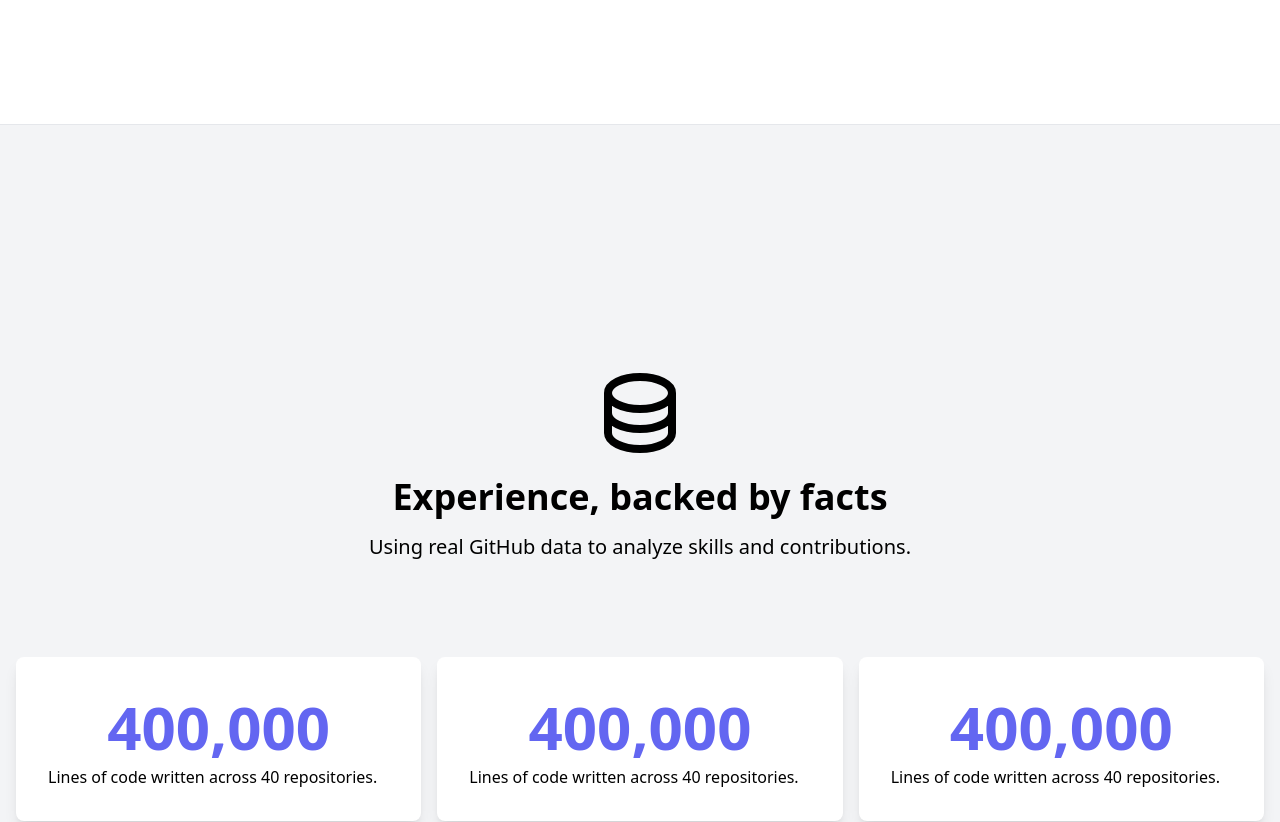
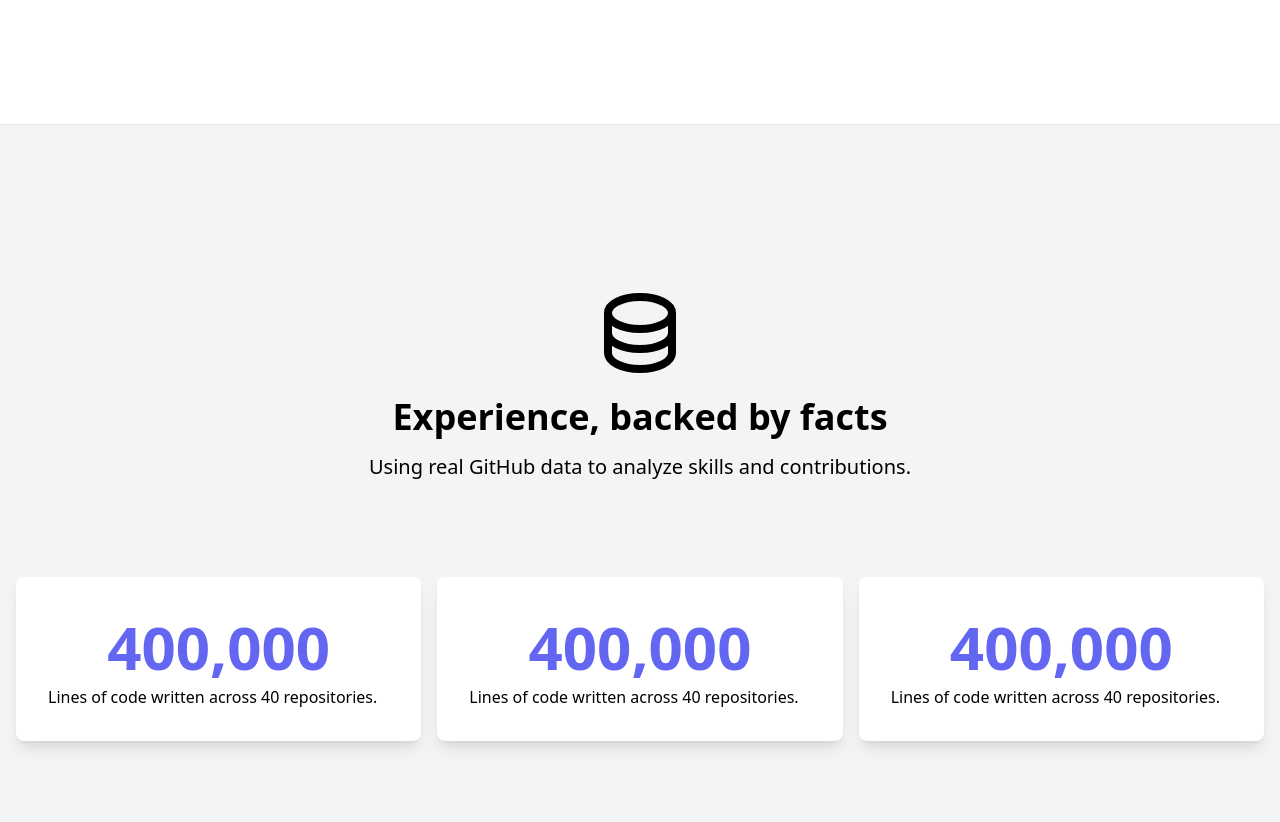
Before and after one commit to zacowan/zacowan-sites, a Next.js app in the folder portfolio/: page / in a window 1280 px wide. Shown: the part 540-1362 px from the top of the page. Built offline with nearby package versions, Linux system fonts and the light colour scheme.

Commit message:
feat: minor styling changes

```diff
--- a/portfolio/components/ContentSection.tsx
+++ b/portfolio/components/ContentSection.tsx
@@ -16,7 +16,7 @@ const ContentSection: FC<Props> = ({
 }) => {
   return (
     <section className={alt ? "bg-gray-100" : "bg-white"}>
-      <div className="py-60 container mx-auto space-y-4">
+      <div className="py-40 container mx-auto space-y-4">
         {icon && <div className="flex items-center justify-center">{icon}</div>}
         <h2 className="md:text-4xl text-3xl font-semibold block text-center">
           {title}
--- a/portfolio/pages/index.tsx
+++ b/portfolio/pages/index.tsx
@@ -160,7 +160,7 @@ const Home: NextPage = () => {
                 />
               </svg>
             </span>{" "}
-            with{" "}
+            using{" "}
             <a
               className="font-semibold hover:text-black transition-colors"
               href="https://nextjs.org/"
```
